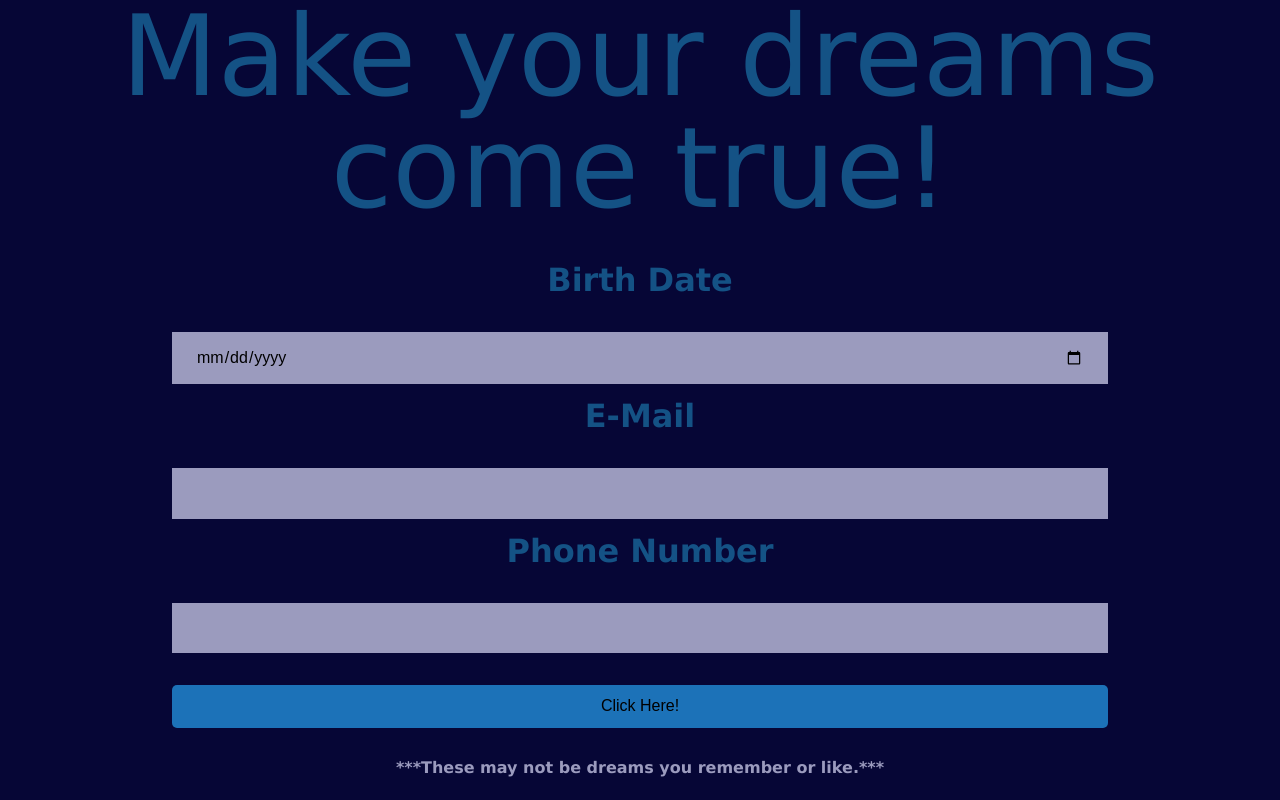
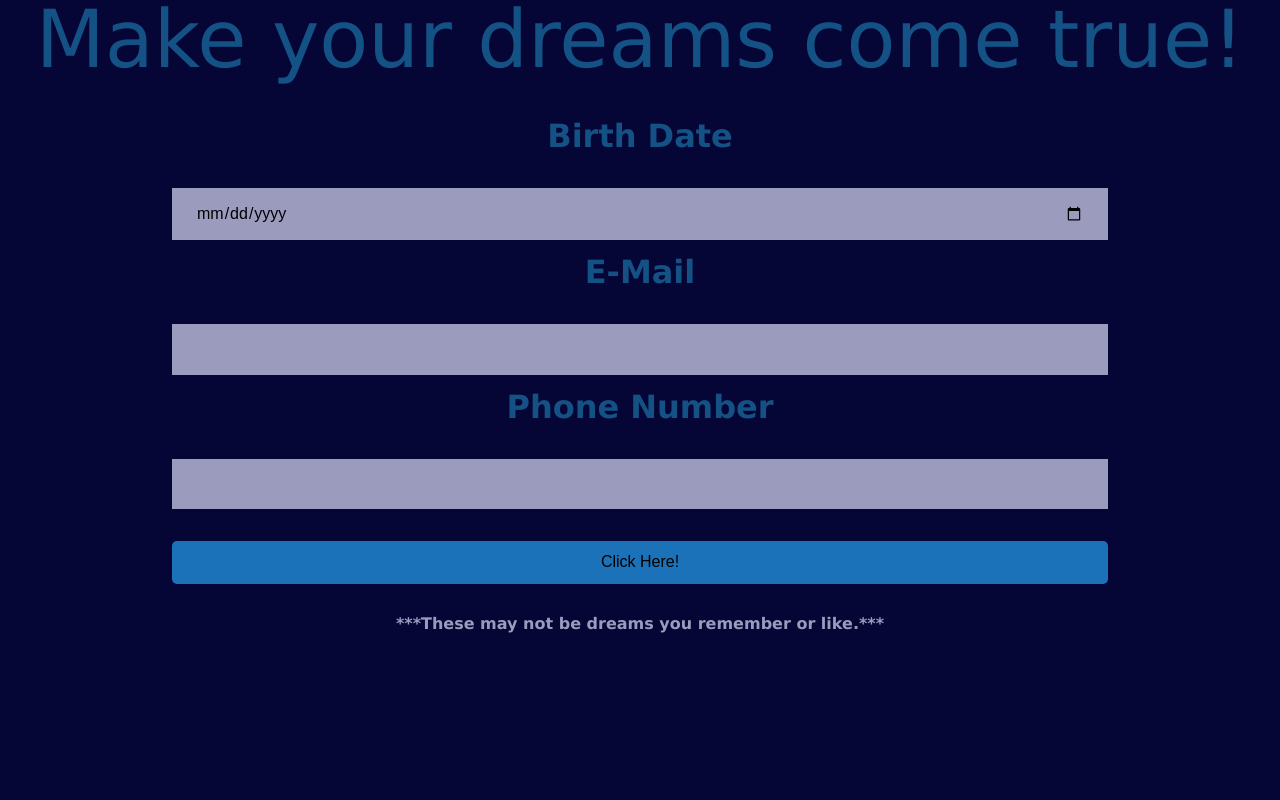
Before and after one commit to gprawdHCI/lab2, a plain HTML site: page index.html in a window 1280 px wide. Drawn offline with Linux system fonts and the light colour scheme.

Commit message:
h1 font size

```diff
--- a/css/style.css
+++ b/css/style.css
@@ -5,8 +5,10 @@ body {
 }
 h1 {
     font-weight: normal;
-    font-size: 84pt;
+    font-size: 60pt;
     font-family: Verdana, Arial, sans-serif;
+    margin-left: 10px;
+    margin-right: 10px;
 }
 p {
     font-weight: bold;
```
